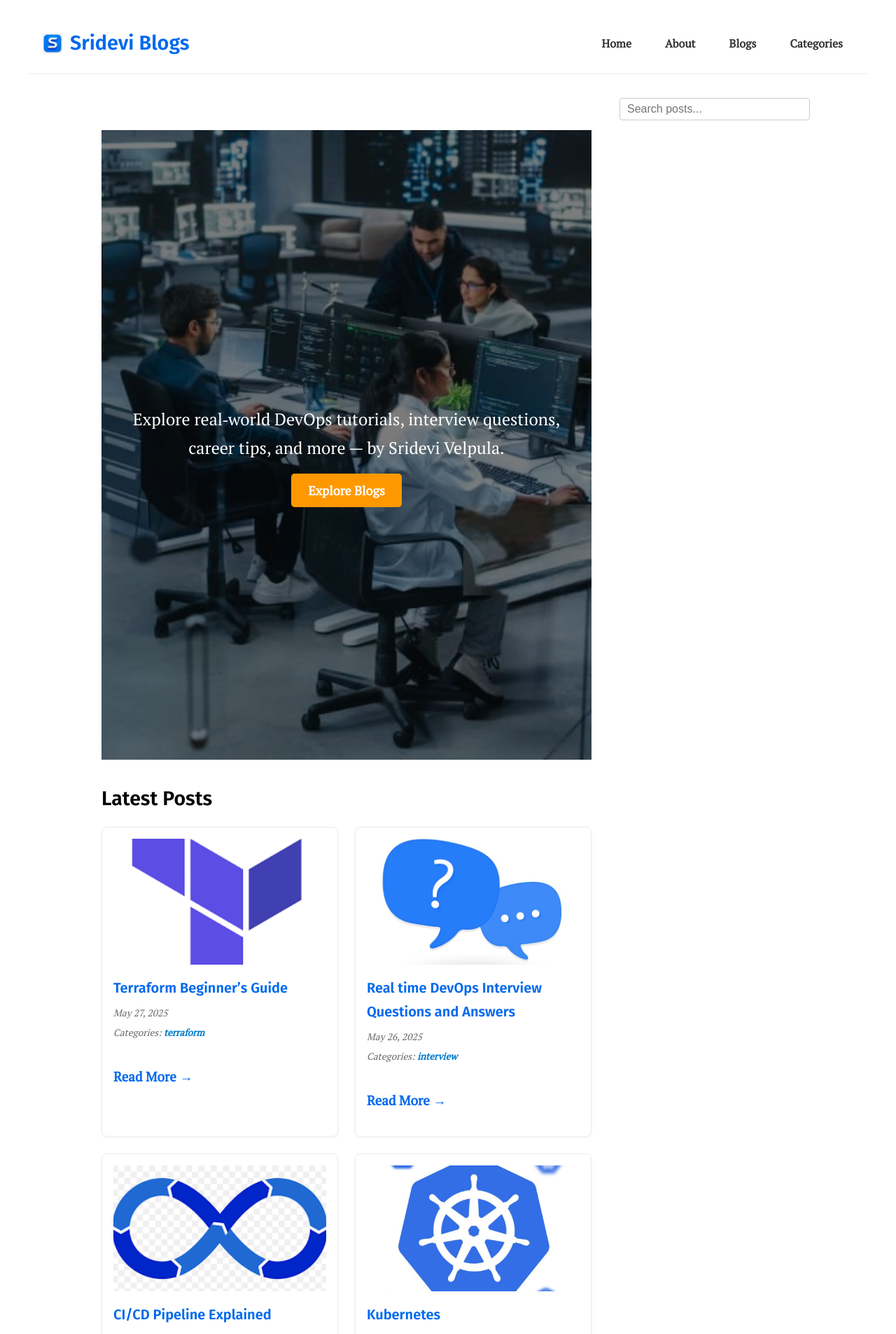
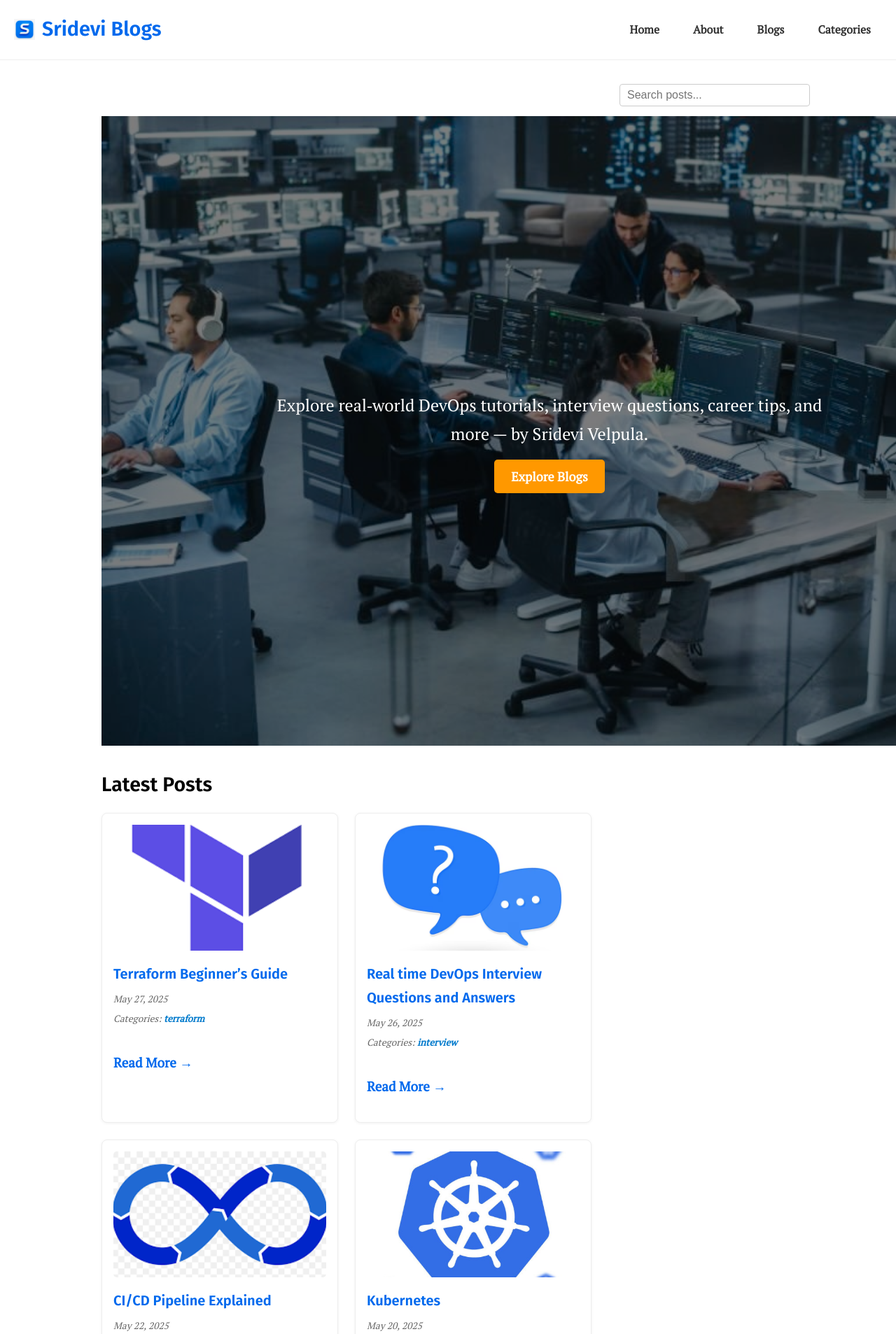
Before and after one commit to srideviblogs/srideviblogs.github.io, a Jekyll site: the page built from index.md, in a window 1280 px wide. Shown: the top 1907 px of the page at 70% size. Built offline with Jekyll 4.4.1, drawn with Linux system fonts in a browser that asks for light colours.

Commit message:
Update custom.css

```diff
--- a/assets/css/custom.css
+++ b/assets/css/custom.css
@@ -24,9 +24,11 @@ body {
   font-weight: 400;
   color: #333;
   background-color: #fff;
-  margin: 0 auto;
-  max-width: 1200px;
-  padding: 20px;
+ # margin: 0 auto;
+ # max-width: 1200px;
+  margin: 0;
+  padding: 0;
+ # padding: 20px;
   -webkit-font-smoothing: antialiased;
   -moz-osx-font-smoothing: grayscale;
 }
@@ -592,45 +594,40 @@ header.site-header {
 }
 
 /* Hero Section with Full Background */
-/* Fullscreen hero section */
+
 .hero-section {
   position: relative;
-  width: 100%;
+  width: 100vw;
   height: 100vh;
-  background-image: url('/assets/images/hero-bg.jpg');
+  background: url('/assets/images/hero-bg.jpg') no-repeat center center;
   background-size: cover;
-  background-position: center center;
-  background-repeat: no-repeat;
-  background-attachment: fixed;
   margin: 0;
   padding: 0;
   display: flex;
   align-items: center;
   justify-content: center;
+  overflow: hidden;
   z-index: 0;
-  overflow: hidden;
   margin-top: 3rem; /* pushes hero below sticky header/search bar */
 }
 
-/* Dark overlay on background */
 .hero-overlay {
   position: absolute;
   top: 0;
   left: 0;
+  width: 100%;
   height: 100%;
-  width: 100%;
   background: rgba(0, 0, 0, 0.5);
   z-index: 1;
 }
 
-/* Text content on top */
 .hero-content {
   position: relative;
   z-index: 2;
+  color: #fff;
   text-align: center;
-  color: #fff;
+  padding: 0 1rem;
   max-width: 800px;
-  padding: 0 1rem;
 }
 
 .hero-content p {
```
